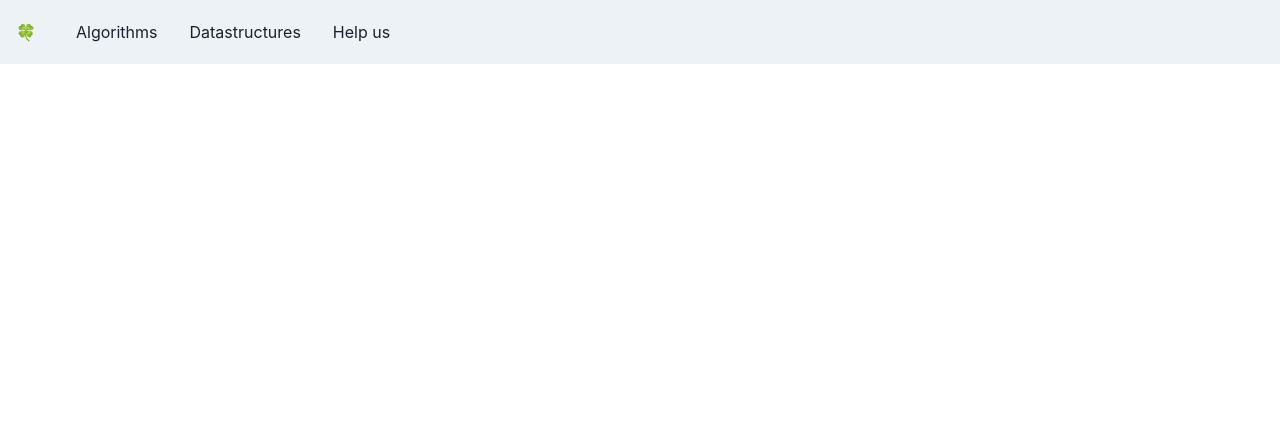
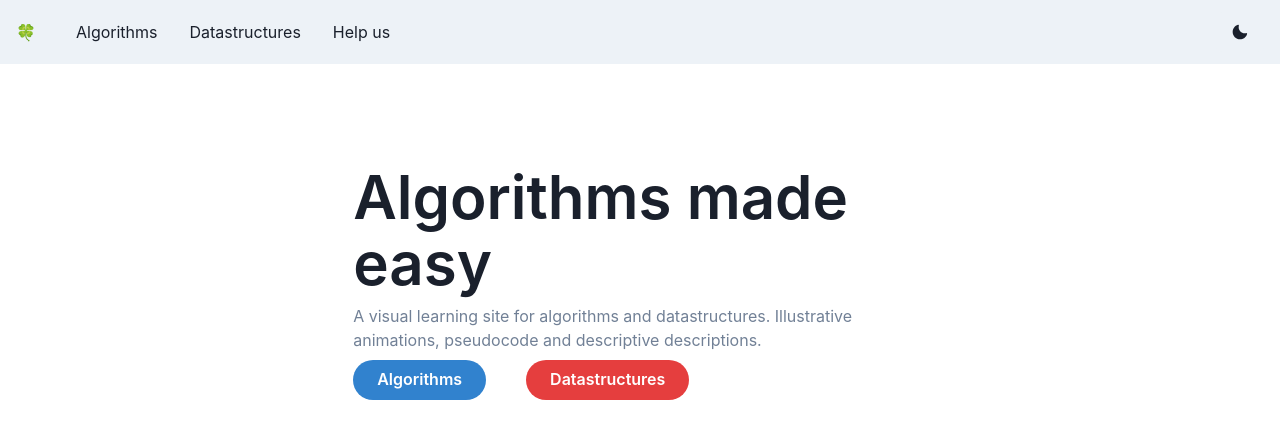
Before and after one commit to erlendsorknes/Algorithm-Learning-Site, a React (Create React App) app: page / in a window 1280 px wide. Shown: the top 438 px of the page. Built offline with nearby package versions, Linux system fonts and the light colour scheme.

Commit message:
frontpage not finished

```diff
--- /dev/null
+++ b/src/components/Frontpage/index.tsx
@@ -0,0 +1,48 @@
+import React from 'react'
+import {
+    Flex,
+    Container,
+    Heading,
+    Stack,
+    Text,
+    Button,
+    Icon,
+    IconProps,
+  } from '@chakra-ui/react';
+
+const Frontpage = () => {
+    return (
+        <Container maxV={'5xl'}>
+            <Stack>
+                textAlign={'center'}
+                align={'center'}
+                <Heading
+                 fontWeight ={600}
+                 fontSize={{base: '3xl', sm: '4xl', md: '6xl'}}
+                 lineHeight={'110%'}>
+                    Algorithms made easy{' '}
+                </Heading>
+                <Text color={'gray.500'} maxW={'3xl'} lineHeight={'150%'}>
+                    A visual learning site for algorithms and datastructures.
+                    Illustrative animations, pseudocode and descriptive descriptions.
+                </Text>
+                <Stack spacing={10} direction={'row'}>
+                    <Button
+                    rounded={'full'}
+                    px={6}
+                    colorScheme={'blue'}>
+                    Algorithms
+                    </Button>
+                    <Button
+                    rounded={'full'}
+                    px={6}
+                    colorScheme={'red'}>
+                    Datastructures
+                    </Button>
+                </Stack>
+            </Stack>
+
+        </Container>
+    )}
+
+export default Frontpage;
--- a/src/components/Navbar/index.tsx
+++ b/src/components/Navbar/index.tsx
@@ -14,8 +14,12 @@ import {
   MenuDivider,
   useDisclosure,
   useColorModeValue,
+  useColorMode,
   Stack,
 } from '@chakra-ui/react';
+import { MoonIcon, SunIcon } from '@chakra-ui/icons';
+
+
 
 
 const Links = ['Algorithms', 'Datastructures', 'Help us'];
@@ -34,12 +38,13 @@ const NavLink = ({ children }: { children: ReactNode }) => (
   </Link>
 );
 
-export default function Simple() {
+export default function Navbar() {
   const { isOpen, onOpen, onClose } = useDisclosure();
+  const { colorMode, toggleColorMode } = useColorMode();
 
   return (
     <>
-      <Box bg={useColorModeValue('gray.100', 'gray.900')} px={4}>
+      <Box marginBottom={'100px'} bg={useColorModeValue('gray.100', 'gray.900')} px={4}>
         <Flex h={16} alignItems={'center'} justifyContent={'space-between'}>
           <IconButton
             size={'md'}
@@ -59,6 +64,9 @@ export default function Simple() {
             </HStack>
           </HStack>
           <Flex alignItems={'center'}>
+            <Button onClick={toggleColorMode}>
+              {colorMode === 'light' ? <MoonIcon /> : <SunIcon />}
+            </Button>
             <Menu>
               <MenuList>
                 <MenuItem>Link 1</MenuItem>
--- a/src/index.tsx
+++ b/src/index.tsx
@@ -16,8 +16,3 @@ ReactDOM.render(
   </ChakraProvider>,
   document.getElementById('root')
 );
-
-// If you want to start measuring performance in your app, pass a function
-// to log results (for example: reportWebVitals(console.log))
-// or send to an analytics endpoint. Learn more: https://bit.ly/CRA-vitals
-reportWebVitals();
--- a/src/pages/homepage/homepage.tsx
+++ b/src/pages/homepage/homepage.tsx
@@ -2,11 +2,22 @@ import React from 'react';
 import '../../App.css';
 import {Input, Stack} from "@chakra-ui/react";
 import Navbar from '../../components/Navbar';
+import Frontpage from '../../components/Frontpage';
+import {
+  Flex,
+  Container,
+  Heading,
+  Text,
+  Button,
+  Icon,
+  IconProps,
+} from '@chakra-ui/react';
 
 function Homepage() {
   return (
       <div>
         <Navbar />
+        <Frontpage />
       </div>
   );
 }
```
